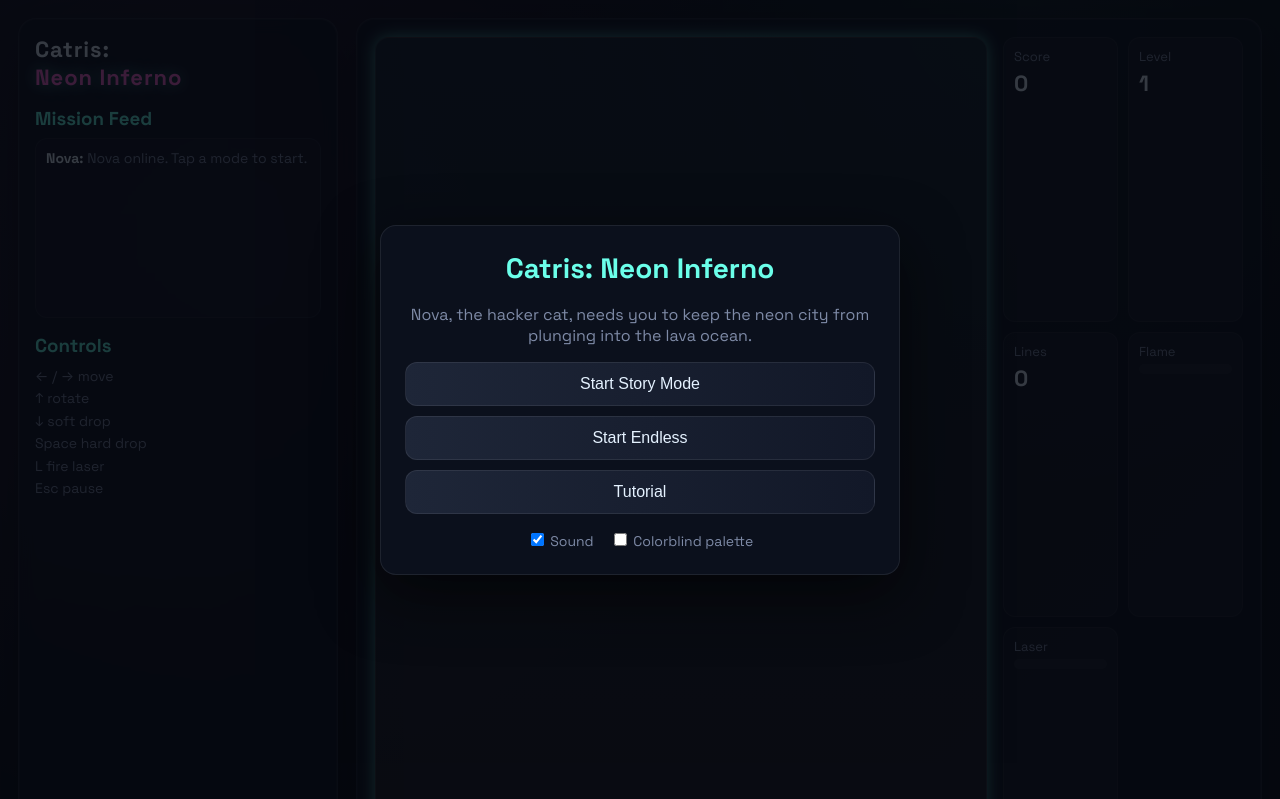
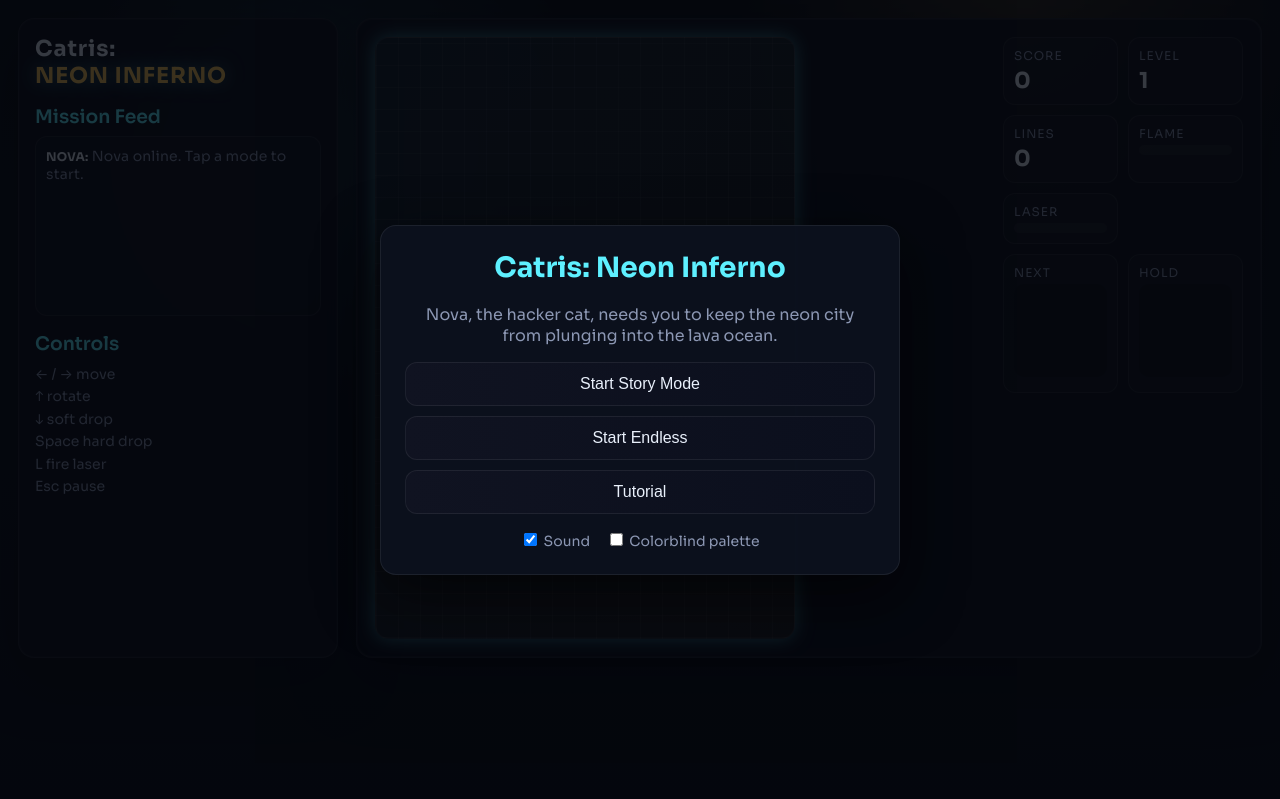
Before and after one commit to vm3333333/catris, a plain HTML site: page index.html in a window 1280 px wide. Shown: the top 799 px of the page. Drawn offline with Linux system fonts and the light colour scheme.

Commit message:
Tighten layout fit and apply new neon icon skin

```diff
--- a/index.html
+++ b/index.html
@@ -6,7 +6,7 @@
   <title>Catris: Neon Inferno</title>
   <link rel="preconnect" href="https://fonts.googleapis.com">
   <link rel="preconnect" href="https://fonts.gstatic.com" crossorigin>
-  <link href="https://fonts.googleapis.com/css2?family=Space+Grotesk:wght@400;500;700&family=Chakra+Petch:wght@500&display=swap" rel="stylesheet">
+  <link href="https://fonts.googleapis.com/css2?family=Sora:wght@400;500;600;700&family=Space+Grotesk:wght@400;500;700&display=swap" rel="stylesheet">
   <link rel="stylesheet" href="styles.css">
 </head>
 <body>
--- a/src/config.js
+++ b/src/config.js
@@ -30,26 +30,26 @@ export const CONFIG = {
   },
   palette: {
     normal: {
-      I: '#6bffea',
-      O: '#ffd35a',
-      T: '#ff6ad5',
-      S: '#7cff6b',
-      Z: '#ff7b3f',
-      J: '#84b6ff',
-      L: '#ffa5ff',
+      I: '#5ef0ff',
+      O: '#ffc857',
+      T: '#ff5d73',
+      S: '#5ff2b4',
+      Z: '#ff9b4a',
+      J: '#8ab6ff',
+      L: '#c7a6ff',
       special: '#ffffff',
-      bg: '#0b0f1c',
+      bg: '#06080d',
     },
     colorblind: {
-      I: '#2de1fc',
-      O: '#f0c808',
-      T: '#ff4365',
-      S: '#4cd964',
-      Z: '#ff7733',
-      J: '#5c7aff',
-      L: '#ff9f1c',
+      I: '#7fe6ff',
+      O: '#ffd571',
+      T: '#ff7aa2',
+      S: '#7ef9c4',
+      Z: '#ffb56b',
+      J: '#9fcbff',
+      L: '#d2b0ff',
       special: '#ffffff',
-      bg: '#0b0f1c',
+      bg: '#06080d',
     },
   },
   story: [
--- a/src/renderer.js
+++ b/src/renderer.js
@@ -24,8 +24,8 @@ export class Renderer {
     const cell = canvas.width / board.width;
     canvas.height = cell * board.height;
     const gradient = ctx.createLinearGradient(0, 0, 0, canvas.height);
-    gradient.addColorStop(0, 'rgba(107,255,234,0.08)');
-    gradient.addColorStop(1, 'rgba(255,123,63,0.12)');
+    gradient.addColorStop(0, 'rgba(94,240,255,0.08)');
+    gradient.addColorStop(1, 'rgba(255,200,87,0.12)');
 
     ctx.fillStyle = gradient;
     ctx.fillRect(0, 0, canvas.width, canvas.height);
@@ -33,8 +33,8 @@ export class Renderer {
     const heatGlow = Math.min(0.4, flameLevel * 0.6);
     if (heatGlow > 0) {
       const heat = ctx.createLinearGradient(0, canvas.height * (1 - flameLevel), 0, canvas.height);
-      heat.addColorStop(0, 'rgba(255, 123, 63, 0)');
-      heat.addColorStop(1, `rgba(255, 123, 63, ${0.4 + heatGlow})`);
+      heat.addColorStop(0, 'rgba(255, 93, 115, 0)');
+      heat.addColorStop(1, `rgba(255, 93, 115, ${0.4 + heatGlow})`);
       ctx.fillStyle = heat;
       ctx.fillRect(0, canvas.height * (1 - flameLevel), canvas.width, canvas.height);
     }
--- a/styles.css
+++ b/styles.css
@@ -1,14 +1,15 @@
 :root {
-  --bg: #05070d;
-  --panel: rgba(12, 17, 30, 0.8);
-  --accent: #6bffea;
-  --accent-2: #ff6ad5;
-  --flame: #ff7b3f;
-  --laser: #6bffea;
-  --text: #e5f2ff;
-  --muted: #7e8aa6;
-  --glow: 0 0 16px rgba(107, 255, 234, 0.6);
-  --radius: 18px;
+  --bg: #06080d;
+  --panel: rgba(10, 12, 20, 0.9);
+  --accent: #5ef0ff;
+  --accent-2: #ffc857;
+  --flame: #ff5d73;
+  --laser: #5ef0ff;
+  --text: #e9f0fb;
+  --muted: #8c97b3;
+  --line: rgba(255, 255, 255, 0.07);
+  --glow: 0 0 18px rgba(94, 240, 255, 0.5);
+  --radius: 16px;
 }
 
 * { box-sizing: border-box; }
@@ -16,12 +17,13 @@
 body {
   margin: 0;
   min-height: 100vh;
-  font-family: 'Space Grotesk', 'Chakra Petch', system-ui, -apple-system, sans-serif;
+  font-family: 'Sora', 'Space Grotesk', system-ui, -apple-system, sans-serif;
   color: var(--text);
-  background: radial-gradient(circle at 20% 20%, rgba(255, 106, 213, 0.1), transparent 40%),
-              radial-gradient(circle at 80% 0%, rgba(107, 255, 234, 0.08), transparent 30%),
-              linear-gradient(135deg, #0b0f1c 0%, #060810 50%, #0b0f1c 100%);
-  overflow: hidden;
+  background:
+    radial-gradient(circle at 25% 18%, rgba(94, 240, 255, 0.14), transparent 24%),
+    radial-gradient(circle at 80% 0%, rgba(255, 200, 87, 0.16), transparent 22%),
+    linear-gradient(180deg, #06080d 0%, #070a12 45%, #05060c 100%);
+  overflow-y: auto;
 }
 
 #app {
@@ -35,11 +37,11 @@ body {
 
 .sidebar {
   background: var(--panel);
-  border: 1px solid rgba(255, 255, 255, 0.08);
+  border: 1px solid var(--line);
   border-radius: var(--radius);
   padding: 16px;
-  box-shadow: 0 20px 60px rgba(0, 0, 0, 0.45), inset 0 0 0 1px rgba(255, 255, 255, 0.03);
-  backdrop-filter: blur(8px);
+  box-shadow: 0 20px 60px rgba(0, 0, 0, 0.45), inset 0 0 0 1px rgba(255, 255, 255, 0.02);
+  backdrop-filter: blur(12px);
 }
 
 .brand {
@@ -51,7 +53,7 @@ body {
   font-weight: 700;
 }
 
-.brand span { color: var(--accent-2); text-shadow: var(--glow); }
+.brand span { color: var(--accent-2); text-shadow: var(--glow); text-transform: uppercase; }
 
 .sidebar h3 { margin: 0 0 8px; color: var(--accent); font-weight: 600; }
 
@@ -62,14 +64,14 @@ body {
   max-height: 260px;
   overflow-y: auto;
   padding: 10px;
-  background: rgba(255, 255, 255, 0.02);
+  background: rgba(255, 255, 255, 0.01);
   border-radius: 12px;
-  border: 1px solid rgba(255, 255, 255, 0.05);
+  border: 1px solid var(--line);
   font-size: 14px;
 }
 
-#story-log .entry { margin-bottom: 10px; color: var(--muted); }
-#story-log .entry strong { color: var(--text); }
+#story-log .entry { margin-bottom: 10px; color: var(--muted); letter-spacing: 0.01em; }
+#story-log .entry strong { color: var(--text); text-transform: uppercase; font-size: 12px; }
 
 .controls-panel ul { list-style: none; padding: 0; margin: 0; color: var(--muted); font-size: 14px; line-height: 1.6; }
 
@@ -80,20 +82,32 @@ body {
   display: grid;
   grid-template-columns: auto 240px;
   gap: 16px;
-  border: 1px solid rgba(255, 255, 255, 0.08);
-  box-shadow: 0 20px 60px rgba(0, 0, 0, 0.55), inset 0 0 0 1px rgba(255, 255, 255, 0.03);
+  border: 1px solid var(--line);
+  box-shadow: 0 20px 60px rgba(0, 0, 0, 0.55), inset 0 0 0 1px rgba(255, 255, 255, 0.04);
+  align-items: start;
 }
 
 .canvas-wrap {
   position: relative;
-  background: linear-gradient(180deg, rgba(107, 255, 234, 0.08) 0%, rgba(255, 122, 63, 0.1) 100%);
+  background:
+    linear-gradient(135deg, rgba(94, 240, 255, 0.08), rgba(255, 200, 87, 0.08)),
+    repeating-linear-gradient(0deg, rgba(255, 255, 255, 0.05), rgba(255, 255, 255, 0.05) 1px, transparent 1px, transparent 22px),
+    repeating-linear-gradient(90deg, rgba(255, 255, 255, 0.05), rgba(255, 255, 255, 0.05) 1px, transparent 1px, transparent 22px);
   border-radius: 14px;
   overflow: hidden;
-  border: 1px solid rgba(255, 255, 255, 0.08);
+  border: 1px solid var(--line);
   box-shadow: var(--glow);
+  width: min(100%, 420px);
+  max-height: calc(100vh - 180px);
 }
 
-#game-canvas { display: block; width: 100%; height: auto; }
+#game-canvas {
+  display: block;
+  width: 100%;
+  height: auto;
+  aspect-ratio: 10 / 20;
+  max-height: calc(100vh - 200px);
+}
 
 .warning {
   position: absolute;
@@ -111,17 +125,20 @@ body {
   display: grid;
   grid-template-columns: repeat(2, minmax(0, 1fr));
   gap: 10px;
+  align-self: start;
+  max-height: calc(100vh - 180px);
+  overflow-y: auto;
 }
 
 .stat, .meter, .preview {
-  background: rgba(255, 255, 255, 0.03);
+  background: rgba(255, 255, 255, 0.015);
   border-radius: 12px;
-  border: 1px solid rgba(255, 255, 255, 0.05);
+  border: 1px solid var(--line);
   padding: 10px;
 }
 
-.stat label, .meter label, .preview label { display: block; font-size: 13px; color: var(--muted); margin-bottom: 4px; }
-.stat div { font-size: 22px; font-weight: 700; }
+.stat label, .meter label, .preview label { display: block; font-size: 12px; color: var(--muted); margin-bottom: 4px; letter-spacing: 0.08em; text-transform: uppercase; }
+.stat div { font-size: 22px; font-weight: 700; letter-spacing: 0.02em; }
 
 .meter .bar {
   position: relative;
@@ -136,11 +153,11 @@ body {
   display: block;
   height: 100%;
   width: 0;
-  background: linear-gradient(90deg, var(--accent), var(--accent-2));
+  background: linear-gradient(90deg, var(--accent), #6ef7af);
   box-shadow: 0 0 12px rgba(255, 255, 255, 0.35);
 }
 
-.meter:nth-of-type(2) span { background: linear-gradient(90deg, var(--laser), #84b6ff); }
+.meter:nth-of-type(2) span { background: linear-gradient(90deg, var(--laser), #8ab6ff); }
 
 .previews { grid-column: span 2; display: grid; grid-template-columns: repeat(2, 1fr); gap: 10px; }
 
@@ -165,12 +182,12 @@ body {
   border-radius: 16px;
   padding: 24px;
   width: min(520px, 90vw);
-  border: 1px solid rgba(255, 255, 255, 0.08);
+  border: 1px solid var(--line);
   box-shadow: 0 20px 60px rgba(0, 0, 0, 0.6);
   text-align: center;
 }
 
-.overlay .panel.small { width: min(380px, 80vw); }
+.overlay .panel.small { width: min(380px, 80vw); background: rgba(8, 10, 16, 0.94); }
 
 .overlay h1 { margin-top: 0; font-size: 28px; color: var(--accent); }
 .overlay p { color: var(--muted); }
@@ -180,14 +197,14 @@ body {
   padding: 12px 14px;
   font-size: 16px;
   border-radius: 12px;
-  border: 1px solid rgba(255, 255, 255, 0.08);
-  background: linear-gradient(90deg, #1e2638, #121828);
+  border: 1px solid var(--line);
+  background: linear-gradient(90deg, #101321, #0b0f1d);
   color: var(--text);
   cursor: pointer;
   transition: transform 140ms ease, box-shadow 140ms ease, border 140ms ease;
 }
 
-.menu-buttons button:hover { transform: translateY(-1px); border-color: rgba(107, 255, 234, 0.4); box-shadow: var(--glow); }
+.menu-buttons button:hover { transform: translateY(-1px); border-color: rgba(94, 240, 255, 0.45); box-shadow: var(--glow); }
 
 .settings { display: flex; justify-content: center; gap: 16px; color: var(--muted); font-size: 14px; }
 
@@ -218,7 +235,7 @@ body {
 .dialog.show .bubble { opacity: 1; transform: translateY(0); }
 
 #dialog-text { color: var(--text); margin-bottom: 10px; }
-#dialog-close { padding: 8px 12px; border-radius: 10px; border: 1px solid rgba(255, 255, 255, 0.08); background: #1b2033; color: var(--text); cursor: pointer; }
+#dialog-close { padding: 8px 12px; border-radius: 10px; border: 1px solid var(--line); background: #101321; color: var(--text); cursor: pointer; }
 
 .tiny-warning {
   position: fixed;
```
